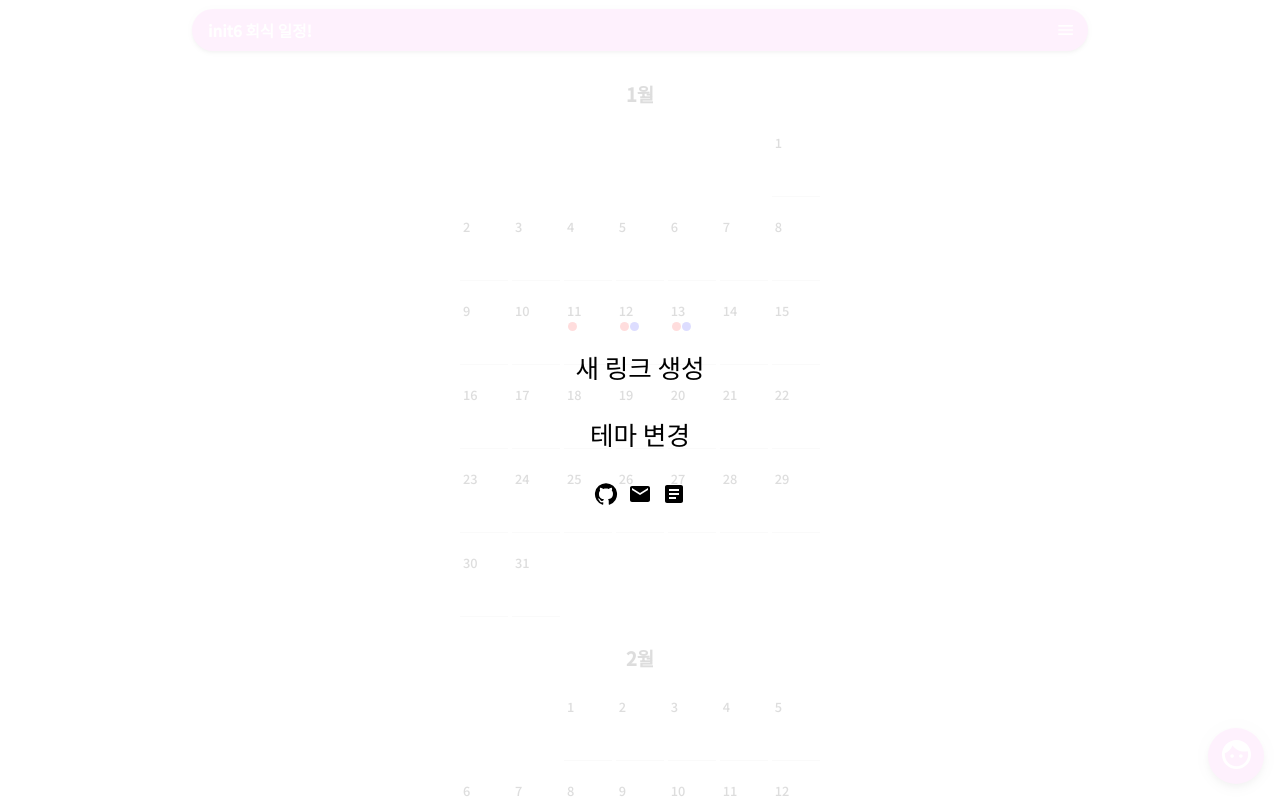
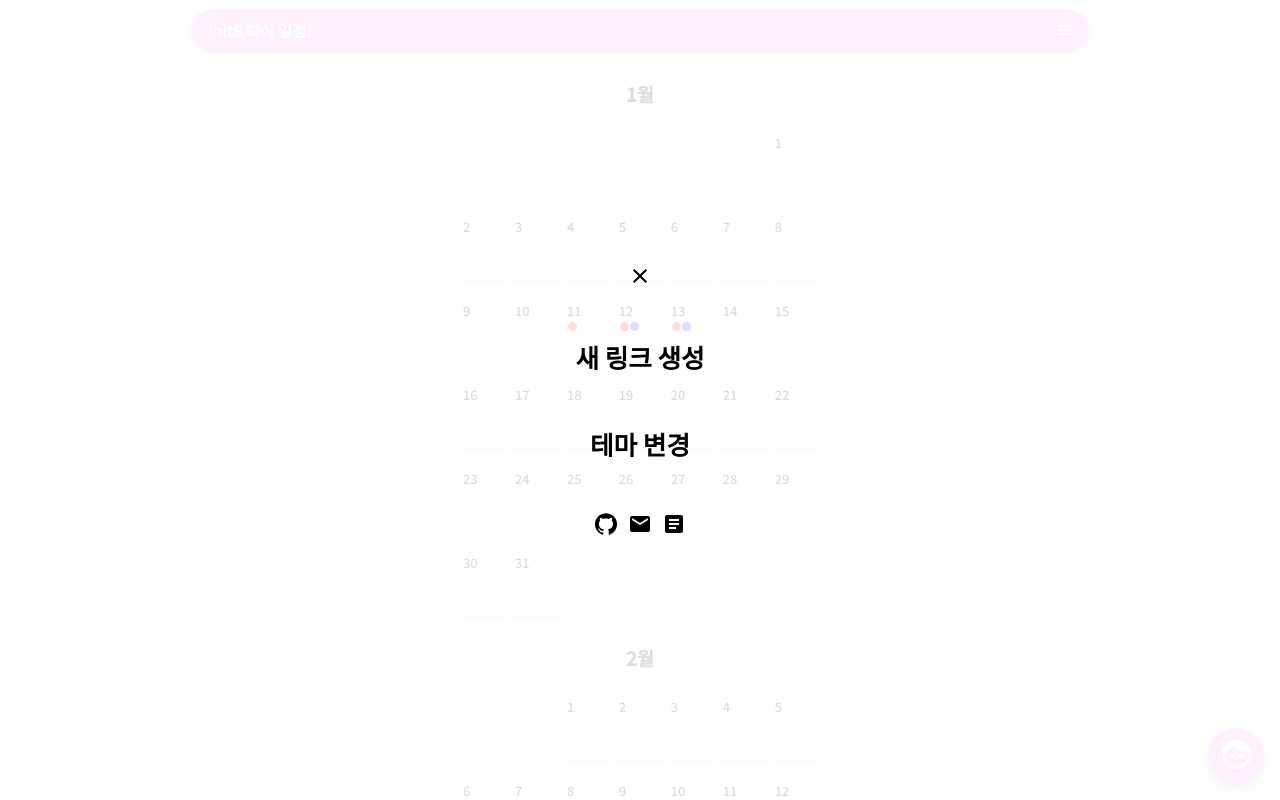
Before and after one commit to rkskekzzz/timong, a React (Create React App) app in the folder frontend/: page / in a window 1280 px wide. Both pictures are taken after a click on the icon 1065 px from the left and 30 px from the top of the page. Shown: the top 800 px of the page. Built offline with nearby package versions, Linux system fonts and the light colour scheme.

Commit message:
Feat : 색상 세부 조정

```diff
--- a/frontend/src/Components/Header/HeaderModal.styled.ts
+++ b/frontend/src/Components/Header/HeaderModal.styled.ts
@@ -10,7 +10,7 @@ const ModalBox = styled.div`
   flex-direction: column;
   align-items: center;
   width: 300px;
-  gap: 30px;
+  gap: 50px;
   font-size: 1.6rem;
   color: white;
   border-radius: 15px;
@@ -29,9 +29,14 @@ const ColoredModal = styled(Modal)<{ color: string }>`
   }
 `;
 
+const ModalTextButton = styled.span`
+  font-weight: bold;
+`;
+
 const Styled = {
   ModalBox,
   ModalBoxButtons,
+  ModalTextButton,
   ColoredModal,
 };
 
--- a/frontend/src/Components/Header/HeaderModal.tsx
+++ b/frontend/src/Components/Header/HeaderModal.tsx
@@ -36,11 +36,13 @@ function ModalBoxForm({
   return (
     <>
       <Styled.ModalBox>
-        <CloseIcon onClick={handleCloseButton} />
-        <div style={style}>새 링크 생성</div>
-        <div style={style} onClick={handleThemeChangeButton}>
+        <CloseIcon onClick={handleCloseButton} sx={style} />
+        <Styled.ModalTextButton style={style}>
+          새 링크 생성
+        </Styled.ModalTextButton>
+        <Styled.ModalTextButton style={style} onClick={handleThemeChangeButton}>
           테마 변경
-        </div>
+        </Styled.ModalTextButton>
         <Styled.ModalBoxButtons>
           <GitHubIcon onClick={() => handleClick(githubLink)} sx={style} />
           <EmailIcon onClick={() => handleClick(emailLink)} sx={style} />
--- a/frontend/src/theme.ts
+++ b/frontend/src/theme.ts
@@ -9,10 +9,10 @@ export const themes = {
   },
   dark: {
     foregroundHeader: '#f2f2f2',
-    backgroundHeader: '#212121',
+    backgroundHeader: '#1a1a1a',
     backDropHeader: '#000000dd',
     foreground: '#dadada',
-    icon: '#131313',
-    iconSmall: 'white',
+    icon: '#171717',
+    iconSmall: '#f2f2f2',
   },
 };
```
